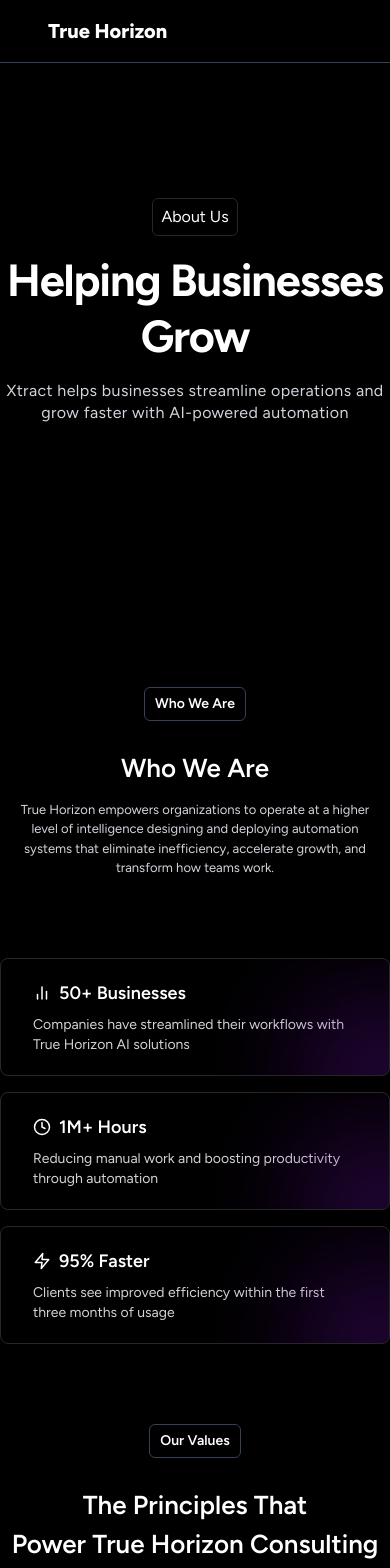
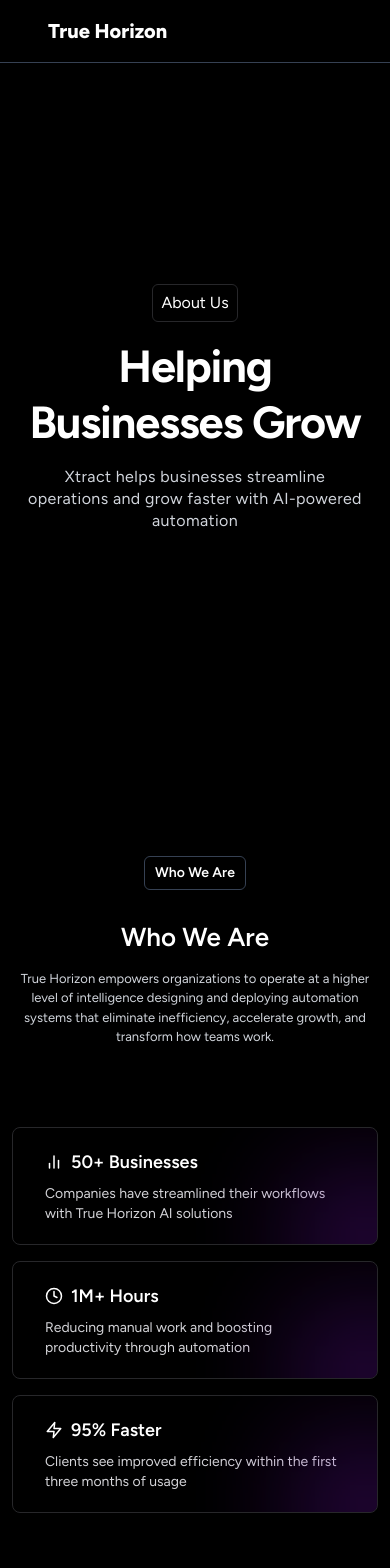
Before and after one commit to mussadiqkhan6886/truehorizon, a Next.js app: page /about in a window 390 px wide. Shown: the top 1568 px of the page. Built offline with nearby package versions, Linux system fonts and the light colour scheme.

Commit message:
responsive done

```diff
--- a/app/about/page.tsx
+++ b/app/about/page.tsx
@@ -11,7 +11,7 @@ const About = () => {
   const para = "Xtract helps businesses streamline operations and grow faster with AI-powered automation"
   return (
     <main className="pt-4 flex flex-col justify-center items-center overflow-x-hidden min-h-screen text-white bg-black">
-      <div className='flex flex-col mb-10 items-center justify-center h-[70vh]'>
+      <div className='flex flex-col mb-10 pt-6 items-center justify-center h-[90vh] px-6 md:h-[70vh]'>
         <div className='px-2 py-1.5 border border-zinc-800 rounded-md text-md'>About Us</div>
         <TextGenerateEffect className='text-[45px] md:text-[70px] tracking-tight md:leading-[74px] leading-14 text-center font-bold' duration={1} filter={true} words={Heading} />
         <div className='px-0 md:px-26 lg:px-50'>
--- a/components/Who.tsx
+++ b/components/Who.tsx
@@ -6,7 +6,7 @@ import { motion } from 'framer-motion'
 
 const Who = () => {
   return (
-    <section className='my-10 max-w-[970px] mx-auto'>
+    <section className='my-10 px-3 max-w-[970px] mx-auto'>
       <div className='grid grid-cols-1 md:grid-cols-2 lg:grid-cols-3 gap-4'>
         {about.map((item, i) => (
             <motion.div variants={variants2(item.delay)} initial="hidden" whileInView={"show"} key={i} className='border border-zinc-800 px-8 py-5 rounded-lg relative overflow-hidden'>
```
